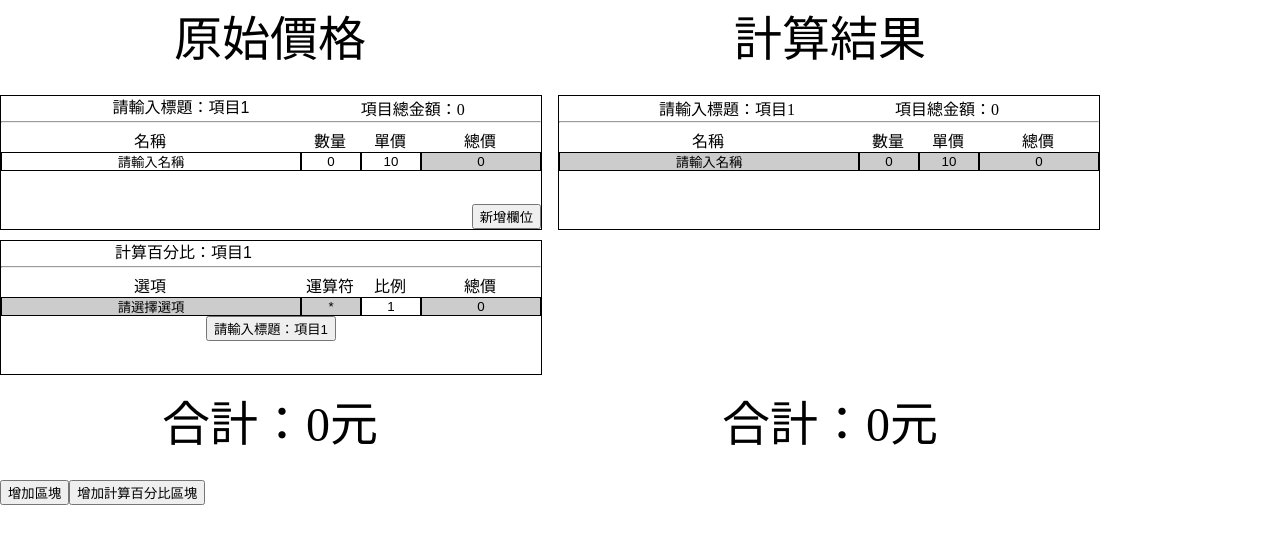
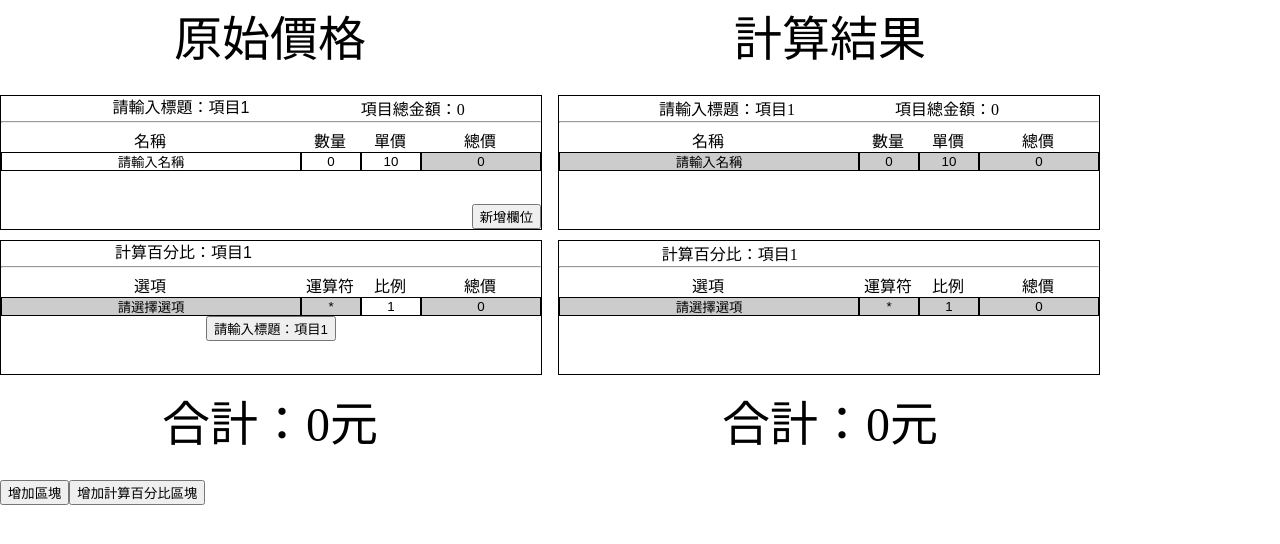
Before and after one commit to ProFusionInformationTechnology/Calculate-quote, an Angular app: page / in a window 1280 px wide. Shown: the top 544 px of the page. Built offline with nearby package versions, Linux system fonts and the light colour scheme.

Commit message:
[新增] 新增計算結果區塊

```diff
--- a/src/app/component/block-area-special/block-area-special.component.html
+++ b/src/app/component/block-area-special/block-area-special.component.html
@@ -25,4 +25,23 @@
             </div>
         </div>
     </div>
+    <div class="component-area">
+        <div class="title">
+            <span class="title-name">{{list.name}}</span>
+            <span>項目總金額：</span>
+        </div>
+        <hr>
+        <div class="children-area">
+            <span class="name">選項</span>
+            <span class="num">運算符</span>
+            <span class="price">比例</span>
+            <span class="total">總價</span>
+        </div>
+        <div class="input-area">
+            <input type="text" class="name" [(ngModel)]="selectList" readonly>
+            <input type="text" class="num" value="*" readonly>
+            <input type="number" class="price" [(ngModel)]="setRatio" readonly>
+            <input type="number" class="total" [(ngModel)]="calValue" readonly>
+        </div>
+    </div>
 </div>
--- a/src/app/component/block-area-special/block-area-special.component.scss
+++ b/src/app/component/block-area-special/block-area-special.component.scss
@@ -28,6 +28,9 @@
             }
             span {
                 color: rgba($color: #000000, $alpha: 0.0);
+            }
+            .title-name {
+                color: rgba($color: #000000, $alpha: 1.0);
             }
         }
         .title + hr {
```
